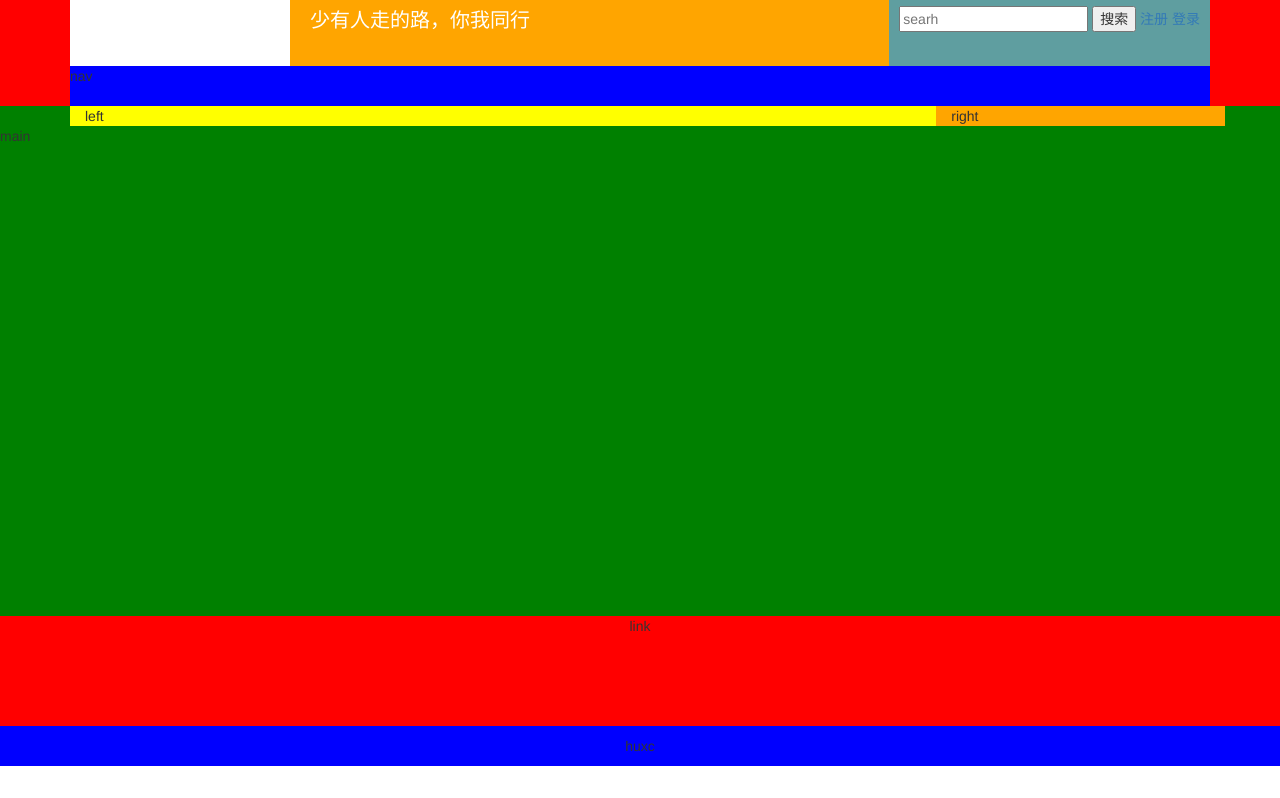
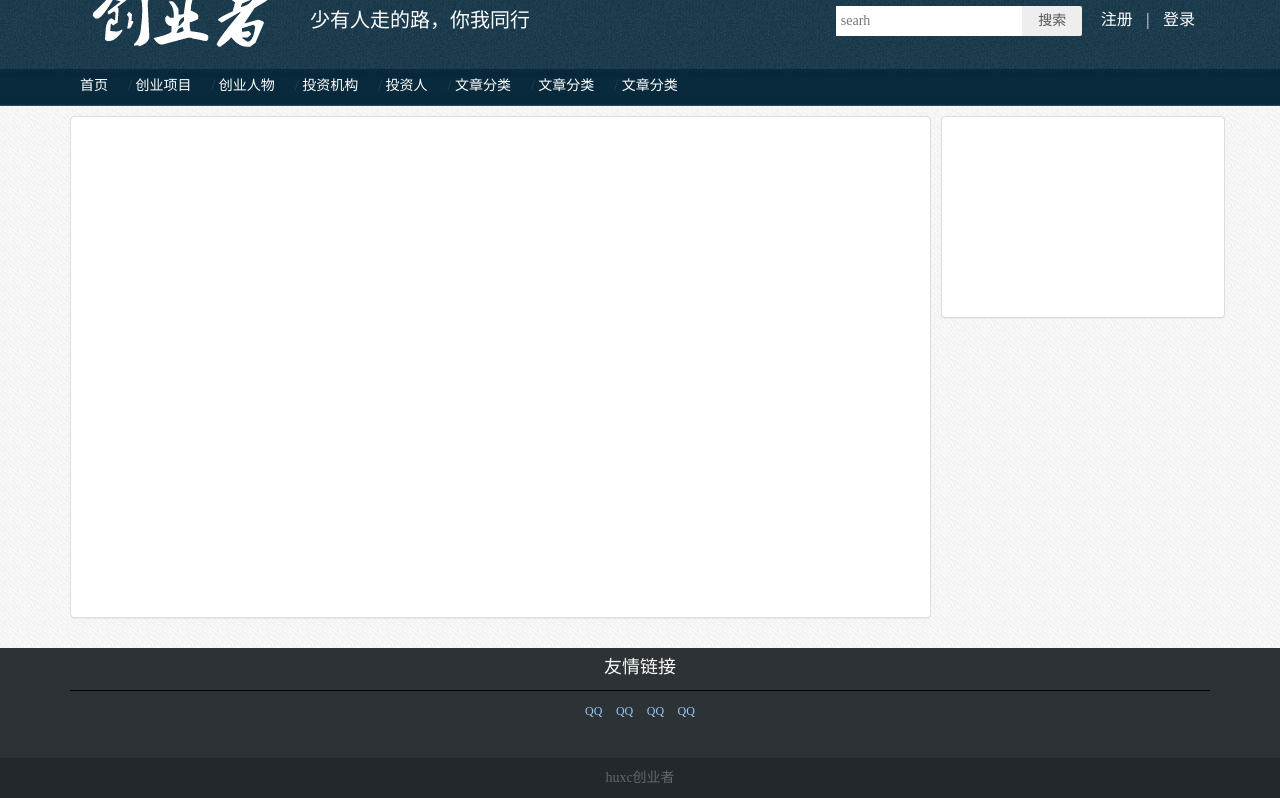
Before and after one commit to hujingyao/xmcyz, a plain HTML site: page index.html in a window 1280 px wide. Shown: the part 34-832 px from the top of the page. Before the commit the page ends 800 px from the top, so only its background shows below. Drawn offline with nearby package versions, Linux system fonts and the light colour scheme.

Commit message:
第二天提交“

```diff
--- a/css/common.css
+++ b/css/common.css
@@ -1,10 +1,27 @@
 html,body{
 	height: 100%;
+}
+body{
+	font-family: "微软雅黑";
 }
 *{
 	box-sizing: border-box;
 /* 其他浏览器用盒子模型*/
 	-webkit-box-sizing: border-box; /* 兼容火狐Firefox */
+	padding: 0px;
+	margin: 0px;
+}
+
+ul{
+	list-style: none;
+}
+li{
+	list-style: none;
+}
+a{text-decoration: none;}
+/*不希望鼠标放上去有一个下滑线 伪类*/
+a:hover{
+	text-decoration: none;
 }
 .cyz_header{
 background: red;
@@ -12,23 +29,55 @@ background: red;
 	margin-bottom: -140px;
 	/*绝对定位*/
 	position: relative;
+	background: url(imgs/header_bg.jpg) repeat-x;
+
 }
 .cyz_header_top{
 	height: 100px;
-		background: orange;
+
 }
 .cyz_header_nav{
 	height:40px;
-		background: blue;
+
+}
+.cyz_nav{
+
+	height: 40px;
+}
+.cyz_nav li{
+	float: left;
+	padding: 0px 10px;
+	display: inline-block;
+}
+.cyz_nav li>a:hover{
+
+	color: #ff0;
+}
+
+/*li 元素子元素的 a*/
+.cyz_nav li>a{
+	height: 40px;
+	line-height: 40px;
+	width:100px;
+	diasply:inline-block;
+	text-align: center;
+	color: #FFF;
+	}
+
+	/*去掉第一个斜杠*/
+.cyz_nav li+li:before{
+	content: "/\00a0";
+		color:#25465A;
 }
 
 .cyz_main_container{
-	background: green;
+	background: url(imgs/bodybg.png);
 	min-height: 100%;
 	padding: 140px 0px 150px 0px;
+
 }
 .cyz_footer{
-	background: red;
+	background-color: #2d3237;
 	height: 150px;
 	/*属性设置元素的上外边距*/
 	margin-top:-150px;
@@ -39,11 +88,38 @@ background: red;
 	text-align: center;
 }
 
+.cyz_footer_link  h4{
+	color:#f8f8f8;
+
+	}
+
+.cyz_footer_link  .hline div {
+	height: 3px;
+	border-bottom:1px solid #000;
+	}
+
+.cyz_links{
+	margin-top: 10px;
+}
+
+.cyz_links a{
+	margin: 5px;
+	color:#99CCFF;
+	font-size: 12PX;
+}
+.cyz_links a:hover{
+
+
+	color:#fff;
+}
+
+
 .cyz_footer_copyright{
 	height:40px;
 	line-height: 40px;
 	text-align: center;
-	background: blue;
+	background-color: #23282d;
+	color:#666;
 }
 /*去掉默认-15的边距*/
 .cyz_main_row{
@@ -52,16 +128,17 @@ background: red;
 }
 
 .cyz_main_left{
+	padding: 10px 5px 10px  0px  ;
 
-	background: yellow;
 }
 .cyz_main_right{
-	background: orange;
+
+	padding: 10px 0px 10px  5px  ;
 }
 .cyz_logo{
 	width: 220px;
 	height: 100px;
-	background: white;
+background: url(imgs/logo.png) center center  no-repeat;
 	float: left;
 }
 .cyz_slogan{
@@ -76,7 +153,7 @@ background: red;
 .cyz_header_right{
 	float: right;
 	height:100px;
-	background: cadetblue;
+
 	padding-right: 10px;
 	padding-left: 10px;
 }
@@ -90,3 +167,44 @@ background: red;
 
 	display:inline-block;
 }
+.cyz_searchBox input{
+	border: none;
+	height: 30px;
+	padding: 5px;
+		border-top-right-radius: 2px;
+	border-bottom-right-radius: 2px;
+	font-size: 14px;
+}
+.cyz_searchBox button{
+
+	font-size: 14px;
+	height: 30px;
+	margin-left: -5px;
+	border:none;
+	background-color: #eee;
+	color: #555;
+	width: 60px;
+	border-top-right-radius: 2px;
+	border-bottom-right-radius: 2px;
+
+}
+.cyz_searchBox input:focus{
+	outline:none;
+}
+.cyz_user{
+	padding-left: 10px;
+}
+.cyz_user .vline{
+	margin: 0px 5px;
+		color:#fff;
+	font-size: 16px;
+}
+.cyz_user a{
+	color:#fff;
+	font-size: 16px;
+	margin: 0px 5px;
+
+}
+.cyz_user a:hover{
+	color: #Ea6103;
+}
--- a/index.html
+++ b/index.html
@@ -12,7 +12,7 @@
 
 			<div class="container">
 				<div class="cyz_header_top">
-					<a class="cyz_logo">logo</a>
+					<a class="cyz_logo"></a>
 					<span class="cyz_slogan"> 少有人走的路，你我同行</span>
 				<div class="cyz_header_right">
 					<div class="cyz_searchBox">
@@ -21,14 +21,28 @@
 					</div>
 					<div class="cyz_user">
 						<a>注册</a>
-
+						<span  class="vline">|</span>
 						<a>登录</a>
 					</div>
 
 				</div>
 				</div>
 
-				<div class="cyz_header_nav">nav</div>
+				<div class="cyz_header_nav">
+
+					<ul class ="cyz_nav">
+						<li><a href="">首页</a></li>
+						<li><a href="">创业项目</a></li>
+						<li><a href="">创业人物</a></li>
+						<li><a href="">投资机构</a></li>
+						<li><a href="">投资人</a></li>
+						<li><a href="">文章分类</a></li>
+						<li><a href="">文章分类</a></li>
+						<li><a href="">文章分类</a></li>
+					</ul>
+
+
+				</div>
 			</div>
 
 			</div>
@@ -36,18 +50,50 @@
 			<div class="container">
 				<div class="row cyz_main_row">
 
-					<div class="col-lg-9 col-md-9  cyz_main_left">left</div>
-					<div class="col-lg-3 col-md-3 cyz_main_right">right</div>
+					<div class="col-lg-9 col-md-9  cyz_main_left">
+
+						<div class="panel panel-default">
+
+							<div class="panel-body" style="height: 500px;">
+
+							</div>
+
+						</div>
+					</div>
+					<div class="col-lg-3 col-md-3 cyz_main_right">
+						<div class="panel panel-default">
+
+							<div class="panel-body" style="height: 200px;">
+
+							</div>
+
+						</div>
+
+
+					</div>
 				</div>
 
 
 			</div>
 
 
-			main</div>
+			</div>
 		<div class="cyz_footer">
-			<div class="cyz_footer_link">link</div>
-			<div class="cyz_footer_copyright">huxc</div>
+			<div class="cyz_footer_link">
+				<div class="container">
+					<h4>友情链接</h4>
+					<div class="hline"><div></div></div>
+					<p class="cyz_links">
+						<a href="www.baidu.com" target="_blank">QQ</a>
+						<a href="www.baidu.com" target="_blank">QQ</a>
+						<a href="www.baidu.com" target="_blank">QQ</a>
+						<a href="www.baidu.com" target="_blank">QQ</a>
+					</p>
+				</div>
+
+
+			</div>
+			<div class="cyz_footer_copyright">huxc创业者</div>
 
 
 			</div>
```
Also changed, not shown: css/imgs/bodybg.png (added), css/imgs/footer_bg.jpg (added), css/imgs/header_bg.jpg (added), css/imgs/loginlogo.png (added), css/imgs/logo.png (added), 1 other file.
